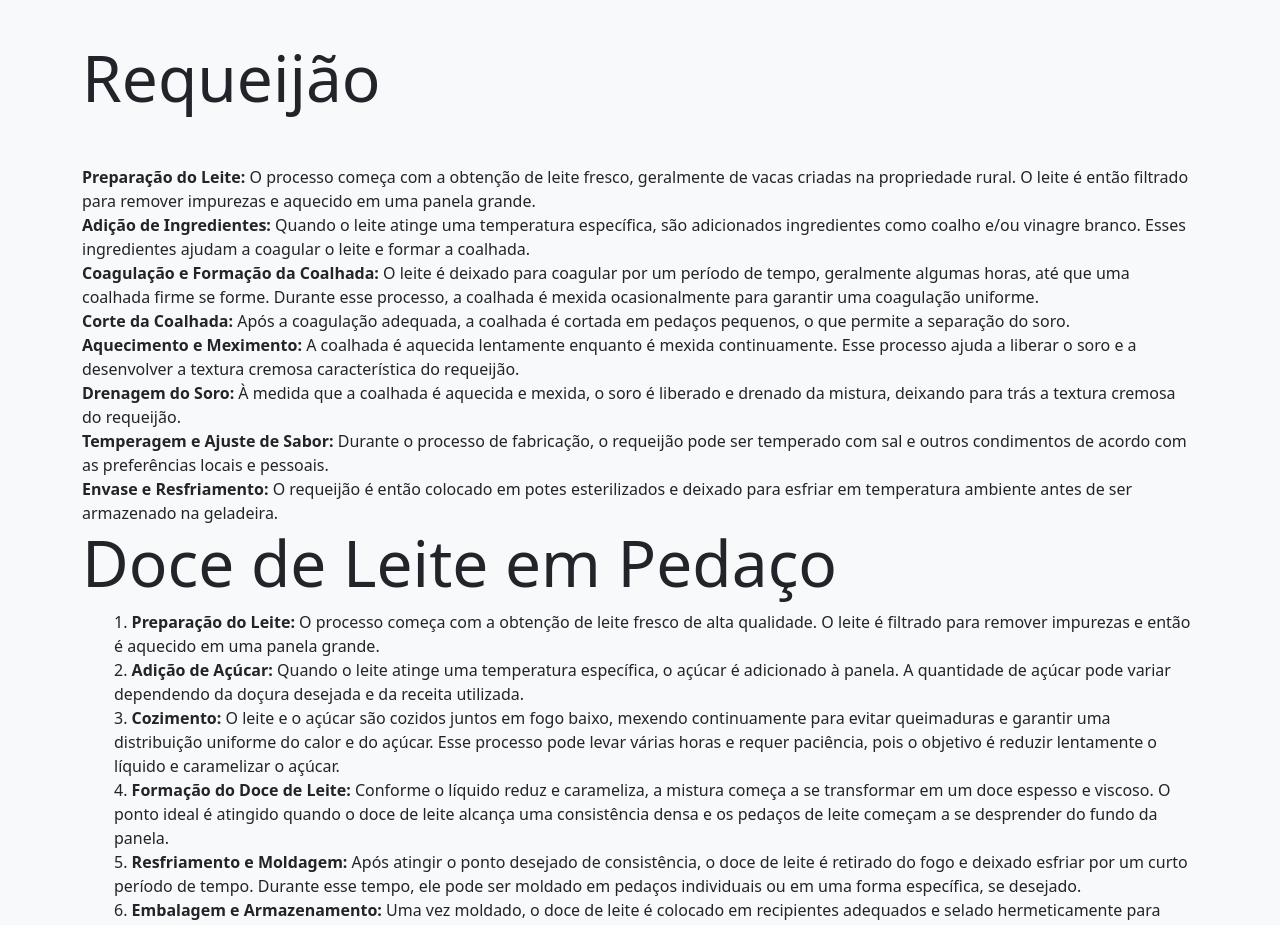
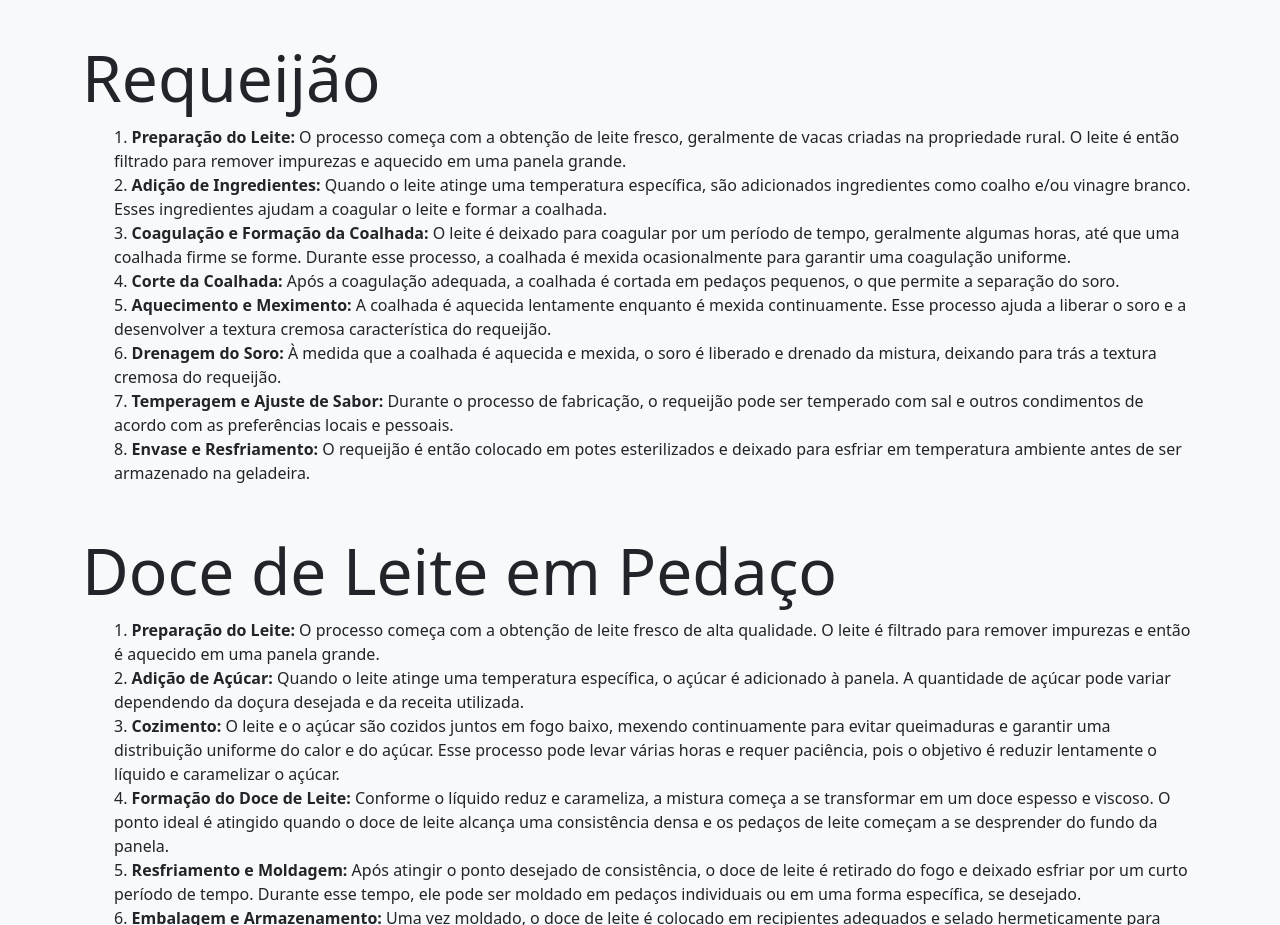
Before and after one commit to thaysoliveira-14/site-bootstrap, a plain HTML site: page processo-fabricacao.html in a window 1280 px wide. Shown: the part 2060-2985 px from the top of the page. Drawn offline with nearby package versions, Linux system fonts and the light colour scheme.

Commit message:
correção na ol#requeijao

```diff
--- a/processo-fabricacao.html
+++ b/processo-fabricacao.html
@@ -11,7 +11,6 @@
 
         <link href="https://cdn.jsdelivr.net/npm/bootstrap@5.3.3/dist/css/bootstrap.min.css" rel="stylesheet" integrity="sha384-QWTKZyjpPEjISv5WaRU9OFeRpok6YctnYmDr5pNlyT2bRjXh0JMhjY6hW+ALEwIH" crossorigin="anonymous">
         <link href="https://cdn.jsdelivr.net/npm/bootstrap-icons/font/bootstrap-icons.css" rel="stylesheet">
-        <script src="https://cdn.jsdelivr.net/npm/@popperjs/core@2.11.6/dist/umd/popper.min.js" integrity="sha384-H2lA5RNZEb6X8IlMCyfgXwznkdmJ1pKD+5iyIvAlFT+qwvQZb4GrETyX1cqtbW9w" crossorigin="anonymous"></script>
         <script src="https://cdn.jsdelivr.net/npm/bootstrap@5.3.3/dist/js/bootstrap.bundle.min.js" integrity="sha384-YvpcrYf0tY3lHB60NNkmXc5s9fDVZLESaAA55NDzOxhy9GkcIdslK1eN7N6jIeHz" crossorigin="anonymous"></script>
     </head>
 <body class="bg-light">
@@ -78,7 +77,7 @@
                 <li class="list-group-item">Envase e Resfriamento: Após o cozimento, a geleia é colocada em potes esterilizados e selada hermeticamente. Os potes são então resfriados gradualmente para garantir a preservação da geleia.</li>
             </ol>
             <h3 class="display-3" id="requeijao">Requeijão</h3>
-            <ol class="list-group-numbered mb-5"></ol>
+            <ol class="list-group-numbered mb-5">
                 <li class="list-group-item"><b>Preparação do Leite:</b> O processo começa com a obtenção de leite fresco, geralmente de vacas criadas na propriedade rural. O leite é então filtrado para remover impurezas e aquecido em uma panela grande.</li>
                 <li class="list-group-item"><b>Adição de Ingredientes:</b> Quando o leite atinge uma temperatura específica, são adicionados ingredientes como coalho e/ou vinagre branco. Esses ingredientes ajudam a coagular o leite e formar a coalhada.</li>
                 <li class="list-group-item"><b>Coagulação e Formação da Coalhada: </b>O leite é deixado para coagular por um período de tempo, geralmente algumas horas, até que uma coalhada firme se forme. Durante esse processo, a coalhada é mexida ocasionalmente para garantir uma coagulação uniforme.
@@ -88,6 +87,7 @@
                 <li class="list-group-item"><b>Drenagem do Soro:</b> À medida que a coalhada é aquecida e mexida, o soro é liberado e drenado da mistura, deixando para trás a textura cremosa do requeijão.</li>
                 <li class="list-group-item"><b>Temperagem e Ajuste de Sabor:</b> Durante o processo de fabricação, o requeijão pode ser temperado com sal e outros condimentos de acordo com as preferências locais e pessoais.</li>
                 <li class="list-group-item"><b>Envase e Resfriamento:</b> O requeijão é então colocado em potes esterilizados e deixado para esfriar em temperatura ambiente antes de ser armazenado na geladeira.</li>
+            </ol>
             <h3 class="display-3" id="doce-de-leite">Doce de Leite em Pedaço</h3>
             <ol class="list-group-numbered mb-5">
                 <li class="list-group-item"><b>Preparação do Leite:</b> O processo começa com a obtenção de leite fresco de alta qualidade. O leite é filtrado para remover impurezas e então é aquecido em uma panela grande.</li>
```
